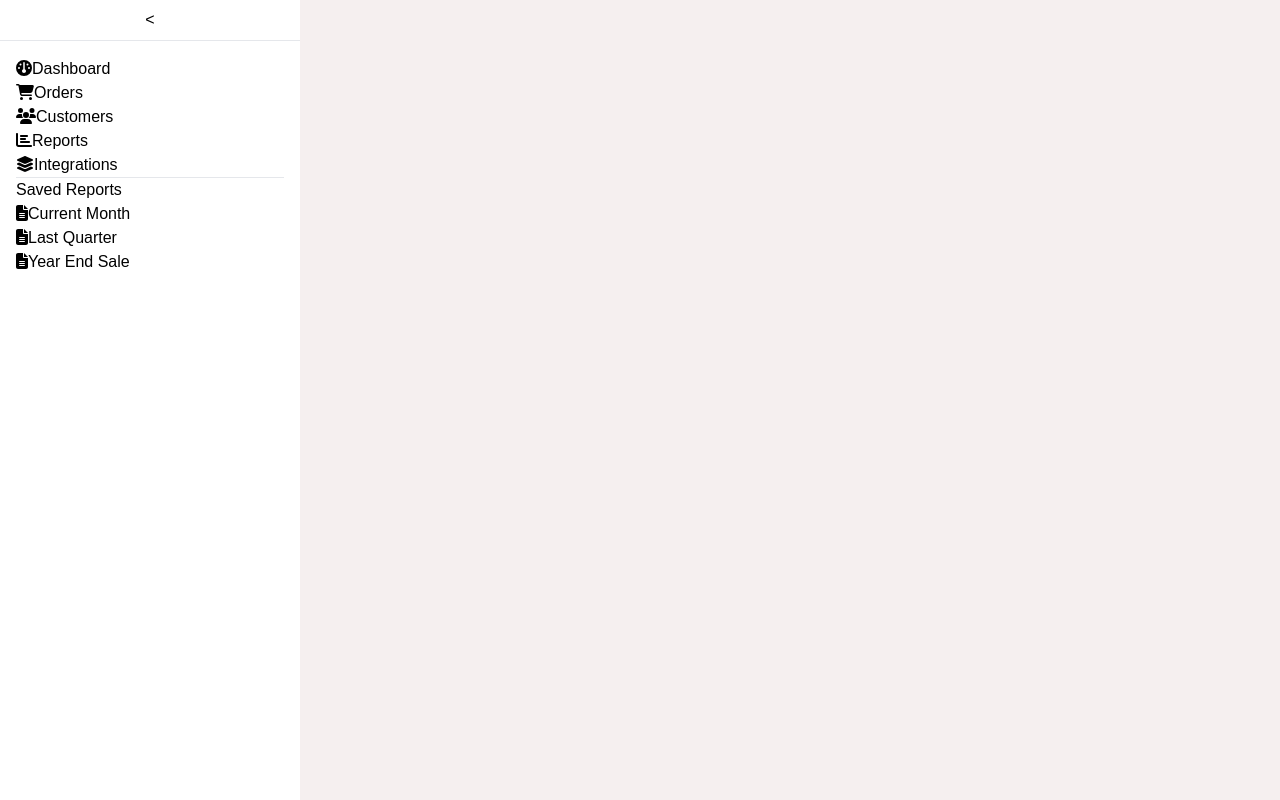
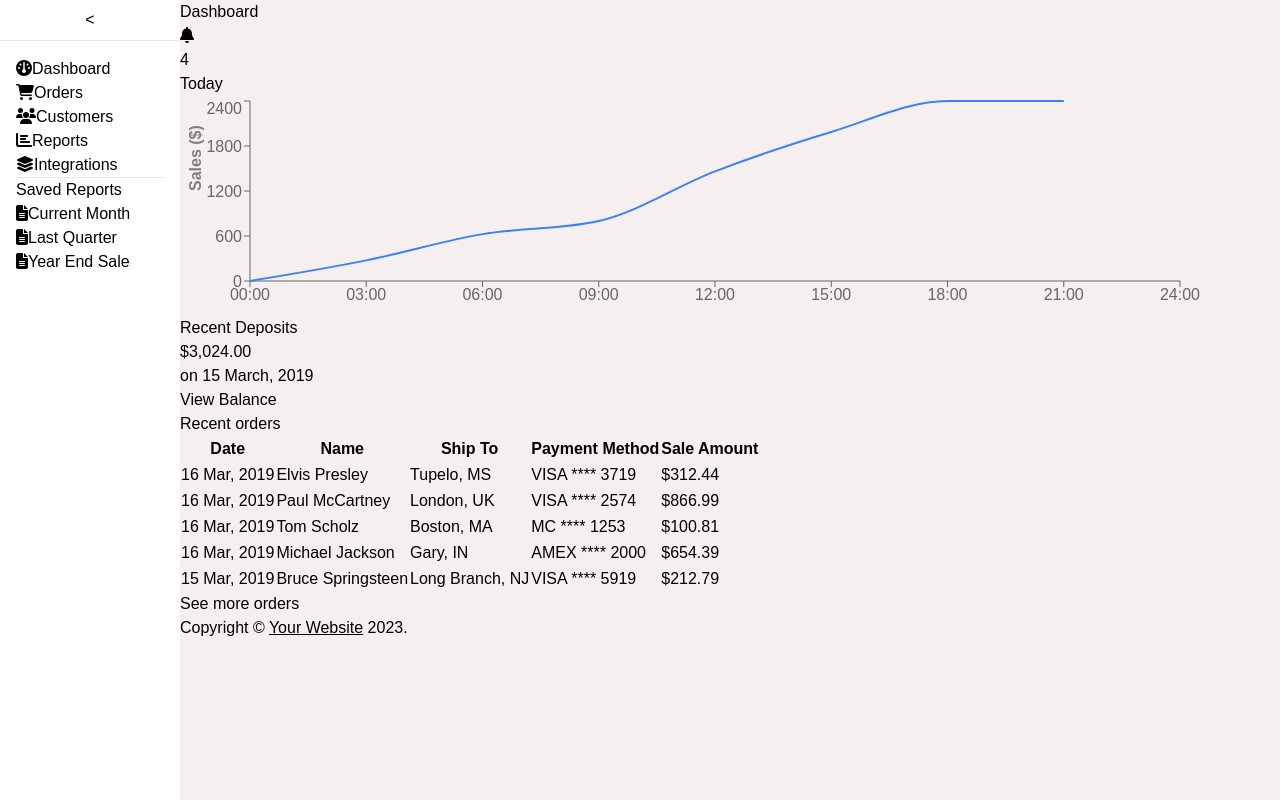
Before and after one commit to christer-miroy/gigatech2, a React (Vite) app: page / in a window 1280 px wide. Built offline with nearby package versions, Linux system fonts and the light colour scheme.

Commit message:
adjust routing to display

```diff
--- a/package.json
+++ b/package.json
@@ -1,6 +1,5 @@
 {
-  "homepage": "https://christer-miroy.github.io/gigatech2/dashboard",
-  "repository": "https://github.com/christer-miroy/gigatech2.git",
+  "homepage": "https://christer-miroy.github.io/gigatech2/",
   "name": "gigatech2",
   "private": true,
   "version": "0.0.0",
--- a/src/App.jsx
+++ b/src/App.jsx
@@ -18,7 +18,7 @@ function App() {
       <Sidebar />
       <div className="flex flex-col w-full">
         <Routes>
-          <Route path="/dashboard" element={<Dashboard orders={orders} />} />
+          <Route path="/" element={<Dashboard orders={orders} />} />
           <Route path="/orders" element={<Orders />} />
           <Route path="/customers" element={<Customers />} />
           <Route path="/reports" element={<Reports />} />
--- a/src/components/Sidebar/Sidebar.jsx
+++ b/src/components/Sidebar/Sidebar.jsx
@@ -25,7 +25,7 @@ const Sidebar = () => {
       <div className="content">
         <ul className="flex flex-col gap-4">
           <li>
-            <Link to="/dashboard" className="flex gap-3">
+            <Link to="/" className="flex gap-3">
               {isMinimized ? (
                 <FontAwesomeIcon icon={faDashboard} className="minimized-icon" />
               ) : (
--- a/vite.config.js
+++ b/vite.config.js
@@ -3,6 +3,6 @@ import react from '@vitejs/plugin-react'
 
 // https://vitejs.dev/config/
 export default defineConfig({
-  base: "/dashboard",
+  base: "/",
   plugins: [react()],
 })
```
